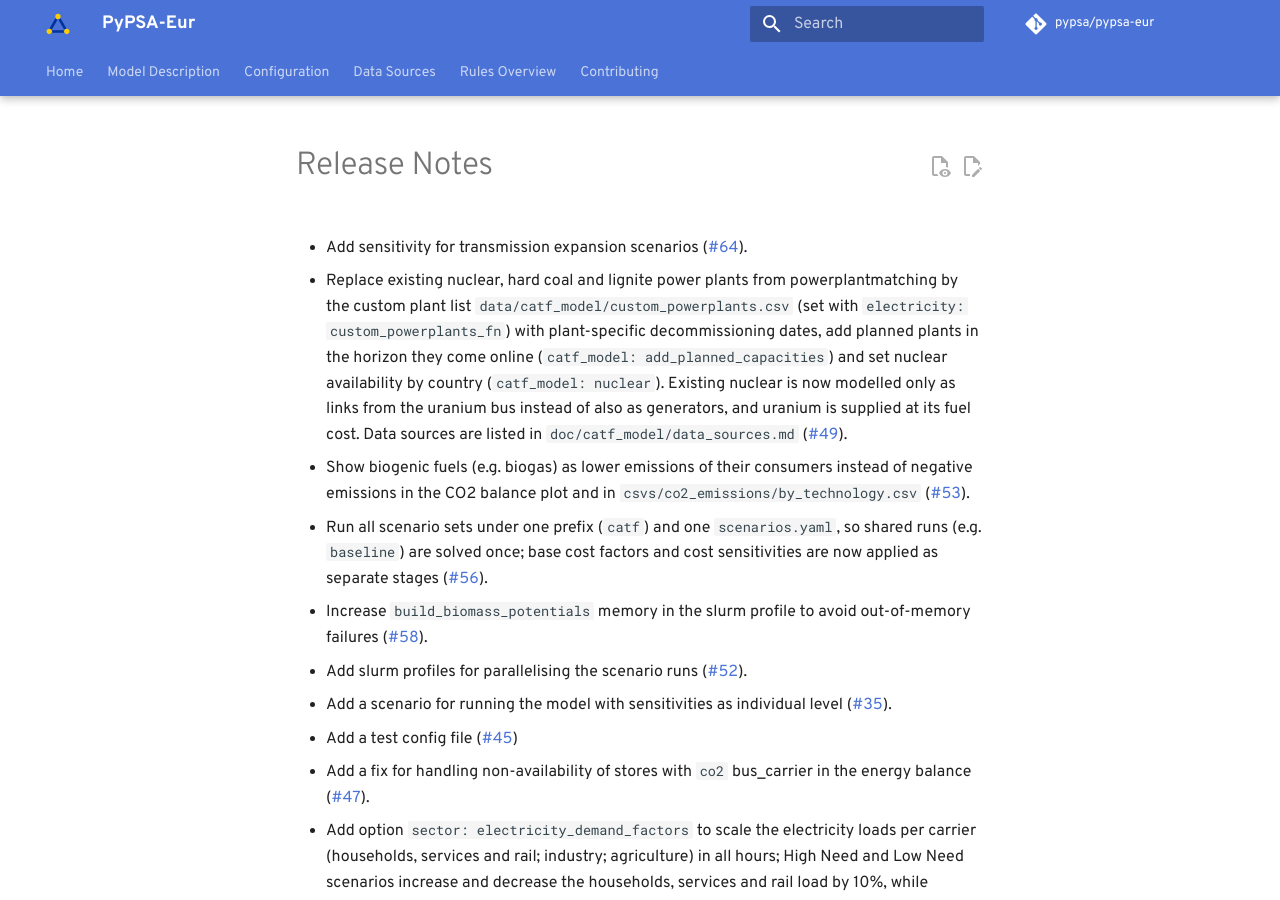
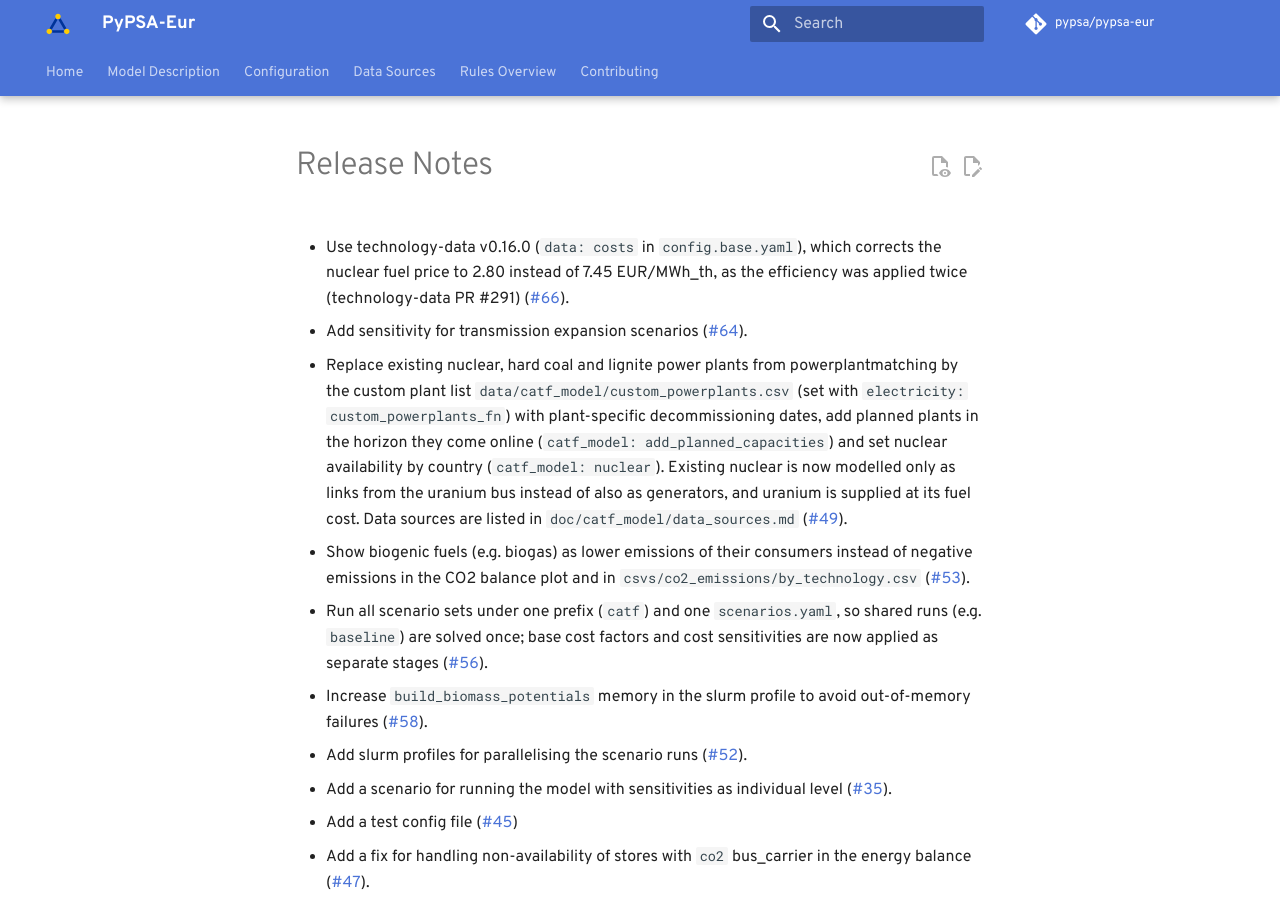
Before and after one commit to open-energy-transition/clean-firm-techs-eu, an MkDocs documentation site: the page built from doc/catf_model/release_notes.md, in a window 1280 px wide and 900 px high. Built offline with MkDocs 1.6.1 and Material for MkDocs 9.7.7, drawn with Linux system fonts in a browser that asks for light colours; comment, search, counter and statistics services are not loaded.

Commit message:
Switch to technology-data v0.16.0 (#66)
* switch to technology-data v0.16.0

* add release notes

* Update data/versions.csv

Co-authored-by: Sermisha <156903227+SermishaNarayana@users.noreply.github.com>

* Update data/versions.csv

Co-authored-by: Sermisha <156903227+SermishaNarayana@users.noreply.github.com>

* Update data/versions.csv

Co-authored-by: Sermisha <156903227+SermishaNarayana@users.noreply.github.com>

---------

Co-authored-by: Sermisha <156903227+SermishaNarayana@users.noreply.github.com>

```diff
--- a/doc/catf_model/release_notes.md
+++ b/doc/catf_model/release_notes.md
@@ -6,6 +6,8 @@
 
 <!-- Upcoming Release -->
 <!-- ================= -->
+
+* Use technology-data v0.16.0 (`data: costs` in `config.base.yaml`), which corrects the nuclear fuel price to 2.80 instead of 7.45 EUR/MWh_th, as the efficiency was applied twice (technology-data PR #291) ([#66](https://github.com/open-energy-transition/clean-firm-techs-eu/pull/66)).
 
 * Add sensitivity for transmission expansion scenarios ([#64](https://github.com/open-energy-transition/clean-firm-techs-eu/pull/64)).
 
```
Also changed, not shown: 2 other files.
